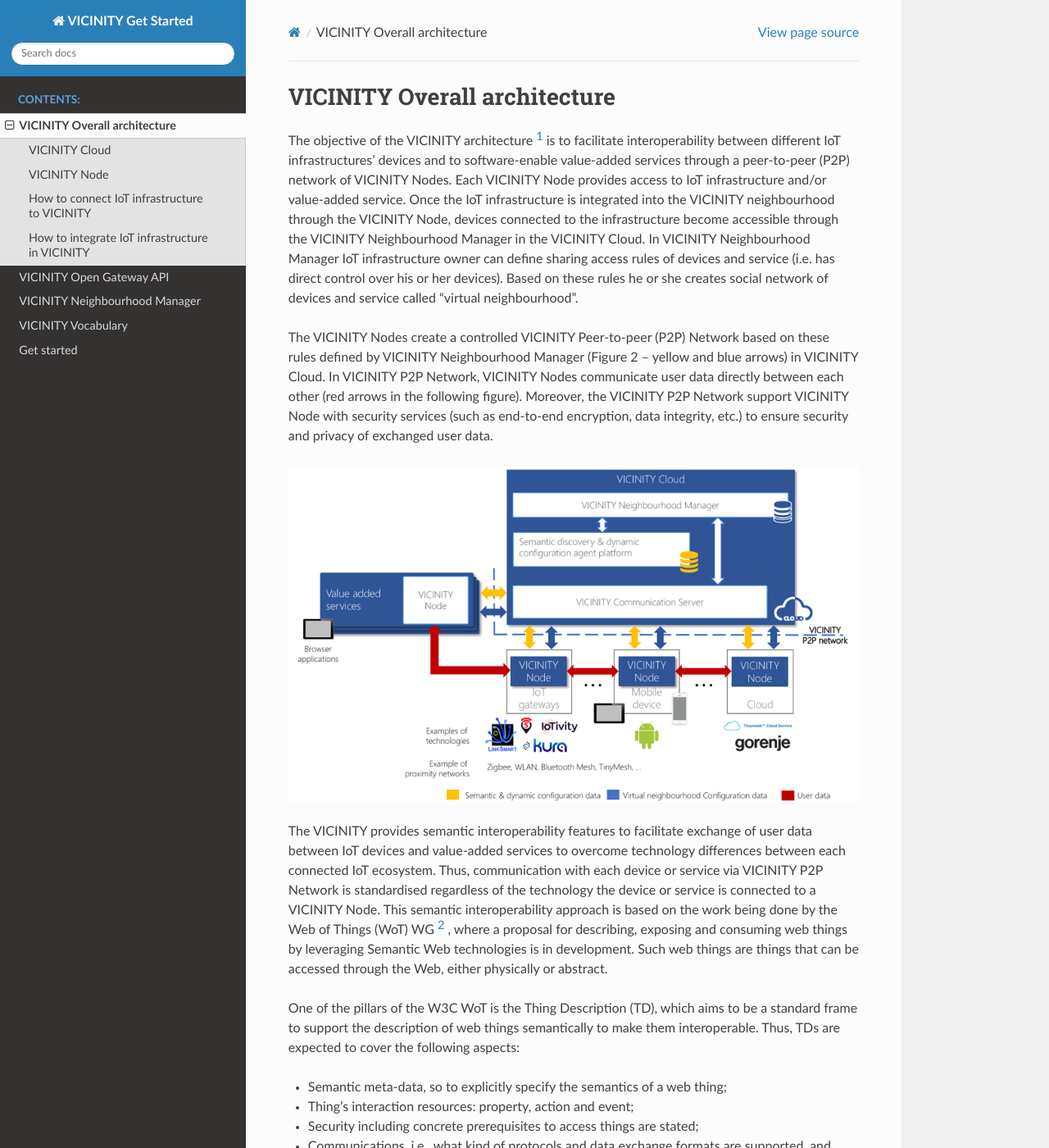
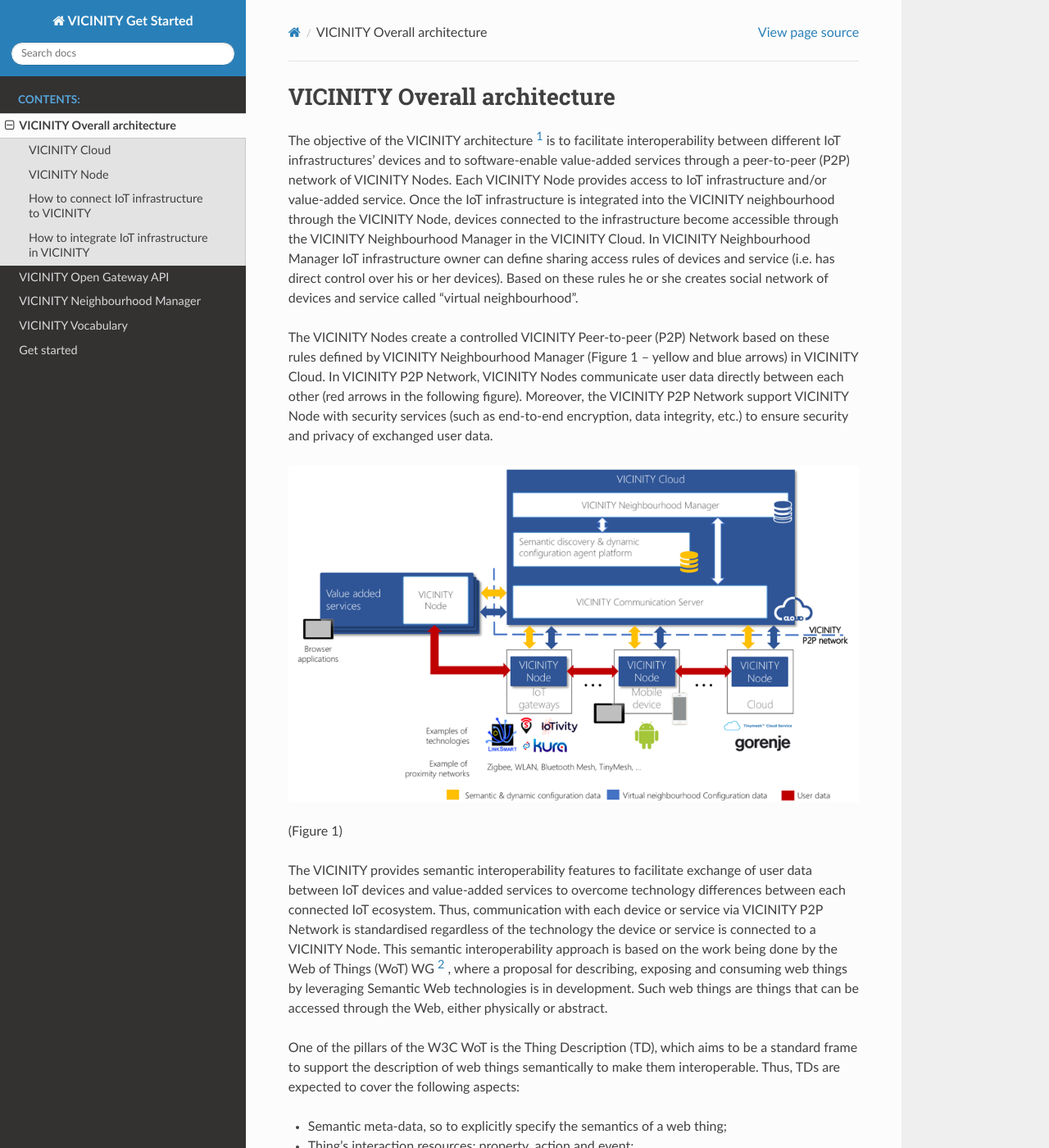
Before and after one commit to vicinityh2020/vicinity-get-started, a Sphinx documentation site: the page built from docs/architecture.rst, in a window 1280 px wide and 1400 px high. Shown: the whole window at 82% size. Built offline with Sphinx 7.4.7 and the Read the Docs theme 2.0.0, drawn with Linux system fonts in a browser that asks for light colours; formulas are drawn with MathJax 3.

Commit message:
Update architecture.rst

```diff
--- a/docs/architecture.rst
+++ b/docs/architecture.rst
@@ -4,9 +4,10 @@
 
 The objective of the VICINITY architecture [#f1]_  is to facilitate interoperability between different IoT infrastructures’ devices and to software-enable value-added services through a peer-to-peer (P2P) network of VICINITY Nodes. Each VICINITY Node provides access to IoT infrastructure and/or value-added service. Once the IoT infrastructure is integrated into the VICINITY neighbourhood through the VICINITY Node, devices connected to the infrastructure become accessible through the VICINITY Neighbourhood Manager in the VICINITY Cloud. In VICINITY Neighbourhood Manager IoT infrastructure owner can define sharing access rules of devices and service (i.e. has direct control over his or her devices). Based on these rules he or she creates social network of devices and service called “virtual neighbourhood”.
 
-The VICINITY Nodes create a controlled VICINITY Peer-to-peer (P2P) Network based on these rules defined by VICINITY Neighbourhood Manager (Figure 2 – yellow and blue arrows) in VICINITY Cloud. In VICINITY P2P Network, VICINITY Nodes communicate user data directly between each other (red arrows in the following figure). Moreover, the VICINITY P2P Network support VICINITY Node with security services (such as end-to-end encryption, data integrity, etc.) to ensure security and privacy of exchanged user data.
+The VICINITY Nodes create a controlled VICINITY Peer-to-peer (P2P) Network based on these rules defined by VICINITY Neighbourhood Manager (Figure 1 – yellow and blue arrows) in VICINITY Cloud. In VICINITY P2P Network, VICINITY Nodes communicate user data directly between each other (red arrows in the following figure). Moreover, the VICINITY P2P Network support VICINITY Node with security services (such as end-to-end encryption, data integrity, etc.) to ensure security and privacy of exchanged user data.
 
 .. image:: images/vcnt_highlevel_arch.png
+(Figure 1)
 
 The VICINITY provides semantic interoperability features to facilitate exchange of user data between IoT devices and value-added services to overcome technology differences between each connected IoT ecosystem. Thus, communication with each device or service via VICINITY P2P Network is standardised regardless of the technology the device or service is connected to a VICINITY Node. This semantic interoperability approach is based on the work being done by the Web of Things (WoT) WG [#f2]_ , where a proposal for describing, exposing and consuming web things by leveraging Semantic Web technologies is in development. Such web things are things that can be accessed through the Web, either physically or abstract.
 
```
